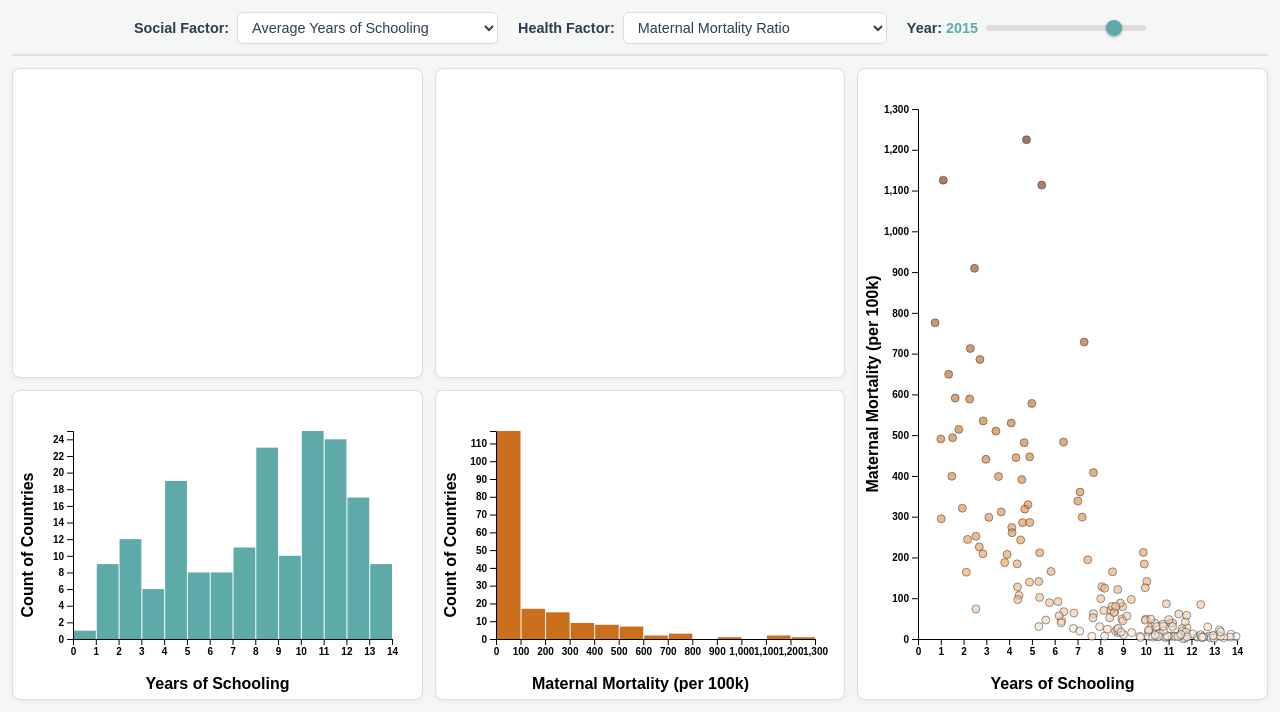
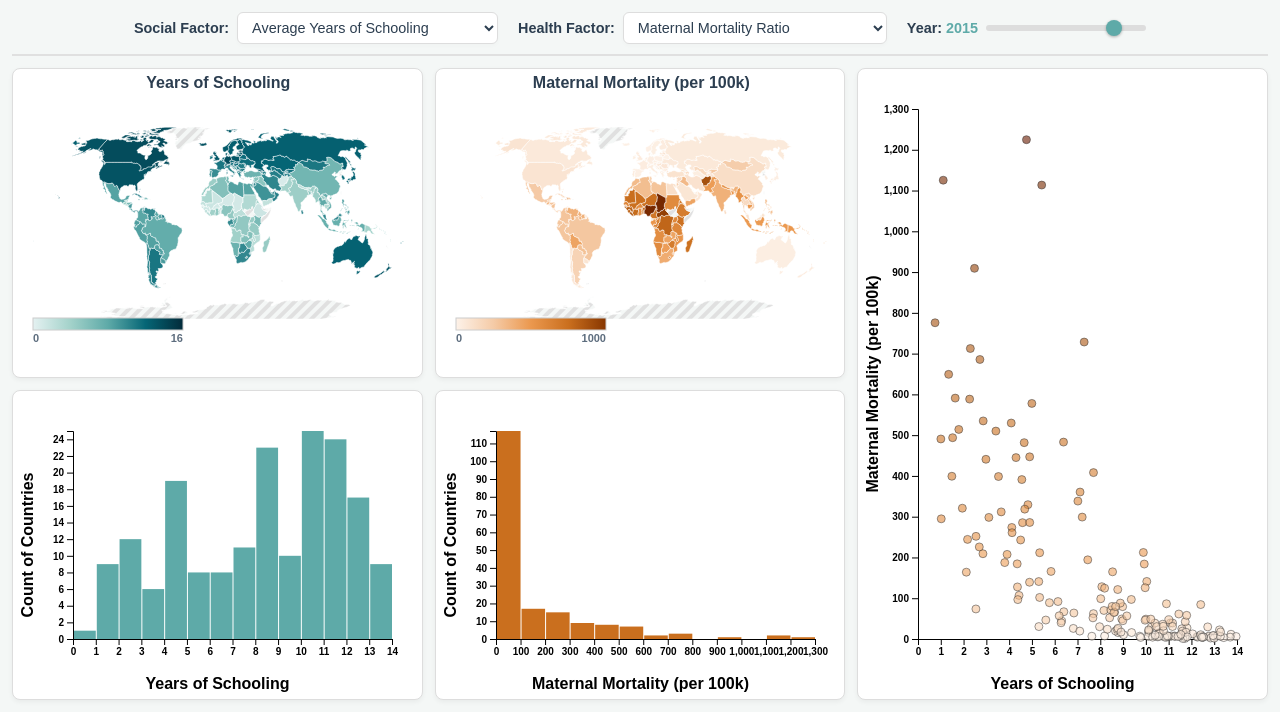
Before and after one commit to taylorsenters/CS6024-Project1, a plain HTML site: page index.html in a window 1280 px wide. Shown: the part 88-800 px from the top of the page. Drawn offline with Linux system fonts and the light colour scheme.

Commit message:
completed choropleth map class and implementation

```diff
--- a/index.html
+++ b/index.html
@@ -57,6 +57,8 @@
 
         <script src="js/scatterplot.js"></script>
 
+        <script src="js/choroplethmap.js"></script>
+
         <script src="js/main.js"></script>
 
     </body>
--- /dev/null
+++ b/js/choroplethmap.js
@@ -0,0 +1,163 @@
+class ChoroplethMap {
+    constructor(_config, _geoData, _data) {
+        this.config = {
+            parentElement: _config.parentElement,
+            margin: {top: 40, bottom: 40, right: 20, left: 20},
+            key: _config.key,
+            title: _config.title,
+            colorPalette: _config.colorPalette,
+            colorDomain: _config.colorDomain,
+            tooltipPadding: 15,
+            legendBottom: 20,
+            legendLeft: 20,
+            legendRectHeight: 12,
+            legendRectWidth: 150
+        }
+        this.geoData = _geoData;
+        this.data = _data;
+        this.initVis();
+    }
+
+    initVis() {
+        let vis = this;
+
+        vis.parentElement = d3.select(vis.config.parentElement);
+
+        vis.config.containerWidth = vis.parentElement.node().clientWidth;
+        vis.config.containerHeight = vis.parentElement.node().clientHeight;
+
+        let bounds = vis.parentElement.node().getBoundingClientRect();
+        vis.config.containerWidth = bounds.width || 500;
+        vis.config.containerHeight = bounds.height || 400;
+
+        vis.width = Math.max(1, vis.config.containerWidth - vis.config.margin.left - vis.config.margin.right);
+        vis.height = Math.max(1, vis.config.containerHeight - vis.config.margin.top - vis.config.margin.bottom);
+
+        vis.svg = vis.parentElement.append('svg')
+            .attr('width', vis.config.containerWidth)
+            .attr('height', vis.config.containerHeight);
+
+        vis.chart = vis.svg.append('g')
+            .attr('transform', `translate(${vis.config.margin.left},${vis.config.margin.top})`);
+
+        vis.projection = d3.geoNaturalEarth1();
+        vis.geoPath = d3.geoPath().projection(vis.projection);
+
+        vis.countries = vis.geoData.features;
+        vis.projection.fitSize([vis.width, vis.height], vis.geoData);
+
+        vis.titleText = vis.svg.append("text")
+            .attr("class", "map-title")
+            .attr("text-anchor", "middle")
+            .attr("x", vis.config.containerWidth / 2)
+            .attr("y", 20)
+            .style("font-weight", "600")
+            .style("fill", "#2c3e50");
+
+        let defs = vis.svg.append('defs');
+
+        vis.patternId = 'no-data-pattern-' + vis.config.parentElement.replace('#', '');
+
+        let pattern = defs.append('pattern')
+            .attr('id', this.patternId)
+            .attr('width', 8)
+            .attr('height', 8)
+            .attr('patternUnits', 'userSpaceOnUse')
+            .attr('patternTransform', 'rotate(45)');
+        pattern.append('rect').attr('width', 4).attr('height', 8).attr('fill', '#e0e0e0');
+        pattern.append('rect').attr('x', 4).attr('width', 4).attr('height', 8).attr('fill', '#f4f7f6');
+
+        vis.gradientId = `map-gradient-${vis.config.parentElement.replace('#','')}`;
+        vis.linearGradient = defs.append('linearGradient').attr("id", vis.gradientId);
+
+        vis.legend = vis.svg.append('g')
+            .attr('class', 'legend')
+            .attr('transform', `translate(${vis.config.legendLeft},${vis.height + vis.config.margin.top - vis.config.legendBottom})`);
+
+        vis.legendRect = vis.legend.append('rect')
+            .attr('width', vis.config.legendRectWidth)
+            .attr('height', vis.config.legendRectHeight)
+            .attr('stroke', '#ccc');
+
+        vis.countryPaths = vis.chart.selectAll('.country')
+            .data(vis.countries)
+            .join('path')
+            .attr('class', 'country')
+            .attr('d', vis.geoPath)
+            .attr('stroke', '#ffffff')
+            .attr('stroke-width', 0.5);
+
+        vis.updateVis();
+
+    }
+
+    update(newData) {
+        this.data = newData;
+        this.updateVis();
+    }
+
+    updateVis() {
+        let vis = this;
+
+        vis.titleText.text(vis.config.title);
+
+        vis.dataMap = new Map();
+        vis.data.forEach(d => {
+            if (d[vis.config.key] != null && !isNaN(d[vis.config.key])) {
+                vis.dataMap.set(d.Code, d[vis.config.key]);
+            }
+        });
+
+        vis.colorScale = d3.scaleLinear()
+            .domain(vis.config.colorDomain)
+            .range(vis.config.colorPalette);
+
+        vis.legendStops = vis.config.colorPalette.map((color, index) => ({
+            color: color,
+            offset: (index / (vis.config.colorPalette.length - 1)) * 100
+        }));
+
+        vis.countryPaths
+            .transition().duration(500)
+            .attr('fill', d => {
+                let isoCode = d.id;
+                let value = vis.dataMap.get(isoCode);
+
+                if (value !== undefined) {
+                    return vis.colorScale(value);
+                } else {
+                    return `url(#${vis.patternId})`;
+                }
+            });
+
+        vis.linearGradient.selectAll('stop')
+            .data(vis.legendStops)
+            .join('stop')
+            .attr('offset', d => d.offset + '%')
+            .attr('stop-color', d => d.color);
+
+        vis.legendRect.attr('fill', `url(#${vis.gradientId})`);
+
+        const legendLabels = [
+            { text: vis.config.colorDomain[0], offset: 0, anchor: 'start' },
+            { text: vis.config.colorDomain[vis.config.colorDomain.length - 1], offset: vis.config.legendRectWidth, anchor: 'end' }
+        ];
+
+        vis.legend.selectAll('.legend-label')
+            .data(legendLabels)
+            .join('text')
+            .attr('class', 'legend-label')
+            .attr('text-anchor', d => d.anchor)
+            .attr('dy', '.35em')
+            .attr('y', 20)
+            .attr('x', d => d.offset)
+            .style('font-size', '11px')
+            .style('fill', '#5D6D7E')
+            .text(d => d.text);
+    }
+
+    resize() {
+        this.parentElement.selectAll("*").remove();
+        this.initVis();
+    }
+}
--- a/js/histogram.js
+++ b/js/histogram.js
@@ -73,7 +73,6 @@ class Histogram {
         let vis = this;
 
         vis.xLabelText.text(vis.config.xLabel);
-        console.log(`${vis.config.parentElement} received: ${vis.data.length} items`);
 
         const xValue = d => d[vis.config.key];
         vis.xScale.domain(d3.extent(vis.data, xValue)).nice();
@@ -84,9 +83,6 @@ class Histogram {
             .thresholds(10);
 
         vis.bins = histogramGenerator(vis.data);
-
-        const totalInBins = d3.sum(vis.bins, d => d.length);
-        console.log(`${vis.config.parentElement} binned: ${totalInBins} items`);
 
         vis.yScale.domain([0, d3.max(vis.bins, d => d.length)]);
 
--- a/js/main.js
+++ b/js/main.js
@@ -105,7 +105,7 @@ Promise.all([
         colorDomain: healthConf.domain
     }, filteredData);
 
-  /*   socialMap = new ChoroplethMap({
+    socialMap = new ChoroplethMap({
         parentElement: '#map-1',
         key: socialConf.column,
         title: socialConf.title,
@@ -119,14 +119,14 @@ Promise.all([
         title: healthConf.title,
         colorPalette: healthConf.palette,
         colorDomain: healthConf.domain
-    }, geoData, filteredData); */
+    }, geoData, filteredData);
 
     const resizeObserver = new ResizeObserver(entries => {
         window.requestAnimationFrame(() => {
             socialChart.resize();
             healthChart.resize();
-/*             socialMap.resize();
-            healthMap.resize(); */
+            socialMap.resize();
+            healthMap.resize();
             scatter.resize();
         });
     });
@@ -135,8 +135,8 @@ Promise.all([
     resizeObserver.observe(document.querySelector('#histogram-1'));
     resizeObserver.observe(document.querySelector('#histogram-2'));
     resizeObserver.observe(document.querySelector('#scatter-plot'));
-/*     resizeObserver.observe(document.querySelector('#map-1'));
-    resizeObserver.observe(document.querySelector('#map-2')); */
+    resizeObserver.observe(document.querySelector('#map-1'));
+    resizeObserver.observe(document.querySelector('#map-2'));
 
     d3.selectAll('#social-factor-select, #health-factor-select, #year-slider').on('change input', function() {
         if (this.id === 'year-slider') {
@@ -158,20 +158,6 @@ function updateAllCharts() {
 
     const yearData = globalData.filter(d => d.Year === currentYear);
 
-    /* const filteredData = yearData.filter(d =>
-        d[socialConf.column] !== null &&
-        d[healthConf.column] !== null
-    ); */
-
-    const filteredData = yearData.filter(d => {
-        const val1 = d[socialConf.column];
-        const val2 = d[healthConf.column];
-        return val1 !== null && val2 !== null && !isNaN(val1) && !isNaN(val2);
-    });
-
-    console.log("Master Filter Count:", filteredData.length);
-
-
     socialChart.config.key = socialConf.column;
     socialChart.config.xLabel = socialConf.title;
     socialChart.config.color = socialConf.palette[2];
@@ -187,7 +173,7 @@ function updateAllCharts() {
     scatter.config.colorPalette = healthConf.palette;
     scatter.config.colorDomain = healthConf.domain;
 
-/*     socialMap.config.key = socialConf.column;
+    socialMap.config.key = socialConf.column;
     socialMap.config.title = socialConf.title;
     socialMap.config.colorPalette = socialConf.palette;
     socialMap.config.colorDomain = socialConf.domain;
@@ -195,12 +181,12 @@ function updateAllCharts() {
     healthMap.config.key = healthConf.column;
     healthMap.config.title = healthConf.title;
     healthMap.config.colorPalette = healthConf.palette;
-    healthMap.config.colorDomain = healthConf.domain; */
+    healthMap.config.colorDomain = healthConf.domain;
 
 
-    socialChart.update(filteredData);
-    healthChart.update(filteredData);
-    scatter.update(filteredData);
-/*     socialMap.update(filteredData);
-    healthMap.update(filteredData); */
+    socialChart.update(yearData);
+    healthChart.update(yearData);
+    scatter.update(yearData);
+    socialMap.update(yearData);
+    healthMap.update(yearData);
 }
```
Also changed, not shown: 1 other file.
